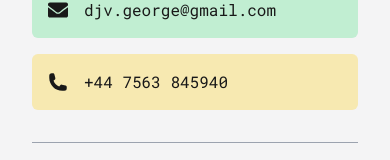
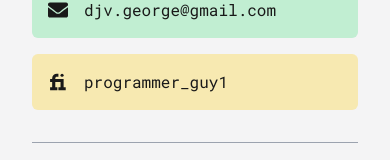
Before and after one commit to othema/portfolio, a SvelteKit app: page / in a window 390 px wide. Shown: the part 1677-1837 px from the top of the page. Built offline with nearby package versions, Linux system fonts and the light colour scheme.

Commit message:
feat: replaced phone number with fiverr account

```diff
--- a/src/routes/+page.svelte
+++ b/src/routes/+page.svelte
@@ -70,8 +70,8 @@
 				<svg class="w-5" aria-hidden="true" focusable="false" data-prefix="fa" data-icon="envelope" role="img" xmlns="http://www.w3.org/2000/svg" viewBox="0 0 512 512"><path fill="currentColor" d="M502.3 190.8c3.9-3.1 9.7-.2 9.7 4.7V400c0 26.5-21.5 48-48 48H48c-26.5 0-48-21.5-48-48V195.6c0-5 5.7-7.8 9.7-4.7 22.4 17.4 52.1 39.5 154.1 113.6 21.1 15.4 56.7 47.8 92.2 47.6 35.7.3 72-32.8 92.3-47.6 102-74.1 131.6-96.3 154-113.7zM256 320c23.2.4 56.6-29.2 73.4-41.4 132.7-96.3 142.8-104.7 173.4-128.7 5.8-4.5 9.2-11.5 9.2-18.9v-19c0-26.5-21.5-48-48-48H48C21.5 64 0 85.5 0 112v19c0 7.4 3.4 14.3 9.2 18.9 30.6 23.9 40.7 32.4 173.4 128.7 16.8 12.2 50.2 41.8 73.4 41.4z" class=""></path></svg>
 			</Contact>
 
-			<Contact title="+44 7563 845940" url="https://wa.me/447563845940" color="bg-yellow-400">
-				<svg xmlns="http://www.w3.org/2000/svg" viewBox="0 0 24 24" fill="currentColor" class="w-5"><path fill-rule="evenodd" d="M1.5 4.5a3 3 0 013-3h1.372c.86 0 1.61.586 1.819 1.42l1.105 4.423a1.875 1.875 0 01-.694 1.955l-1.293.97c-.135.101-.164.249-.126.352a11.285 11.285 0 006.697 6.697c.103.038.25.009.352-.126l.97-1.293a1.875 1.875 0 011.955-.694l4.423 1.105c.834.209 1.42.959 1.42 1.82V19.5a3 3 0 01-3 3h-2.25C8.552 22.5 1.5 15.448 1.5 6.75V4.5z" clip-rule="evenodd" /></svg>
+			<Contact title="programmer_guy1" url="https://fiverr.com/programmer_guy1" color="bg-yellow-400">
+				<svg class="w-5" fill="currentColor" height="24" viewBox="-2.5 -2 24 24" width="24" xmlns="http://www.w3.org/2000/svg"><path d="M16.25 16.25v-10h-10v-.625c0-1.034.841-1.875 1.875-1.875H10V0H8.125A5.632 5.632 0 0 0 2.5 5.625v.625H0V10h2.5v6.25H0V20h8.75v-3.75h-2.5V10h6.285v6.25H10V20h8.75v-3.75h-2.5z"/><circle cx="14.375" cy="1.875" r="1.875"/></svg>
 			</Contact>
 		</ul>
 	</section>
```
